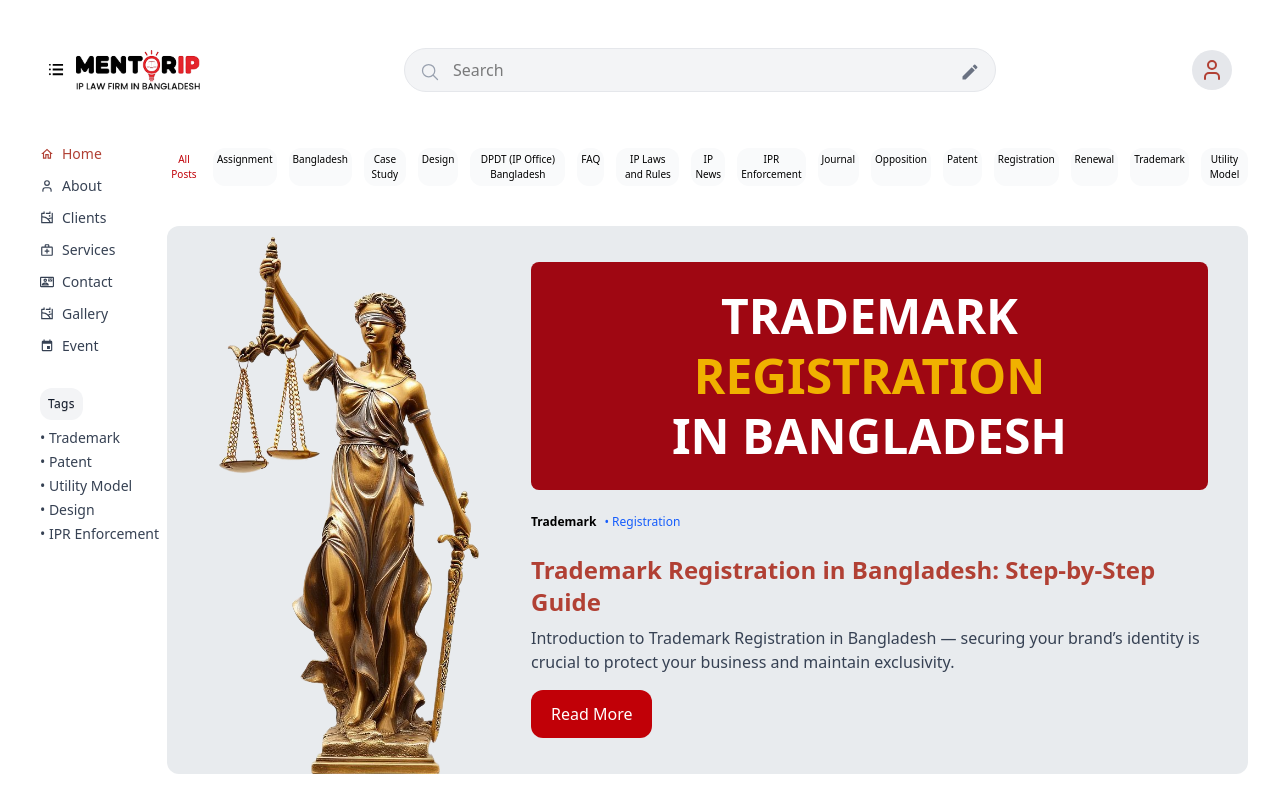
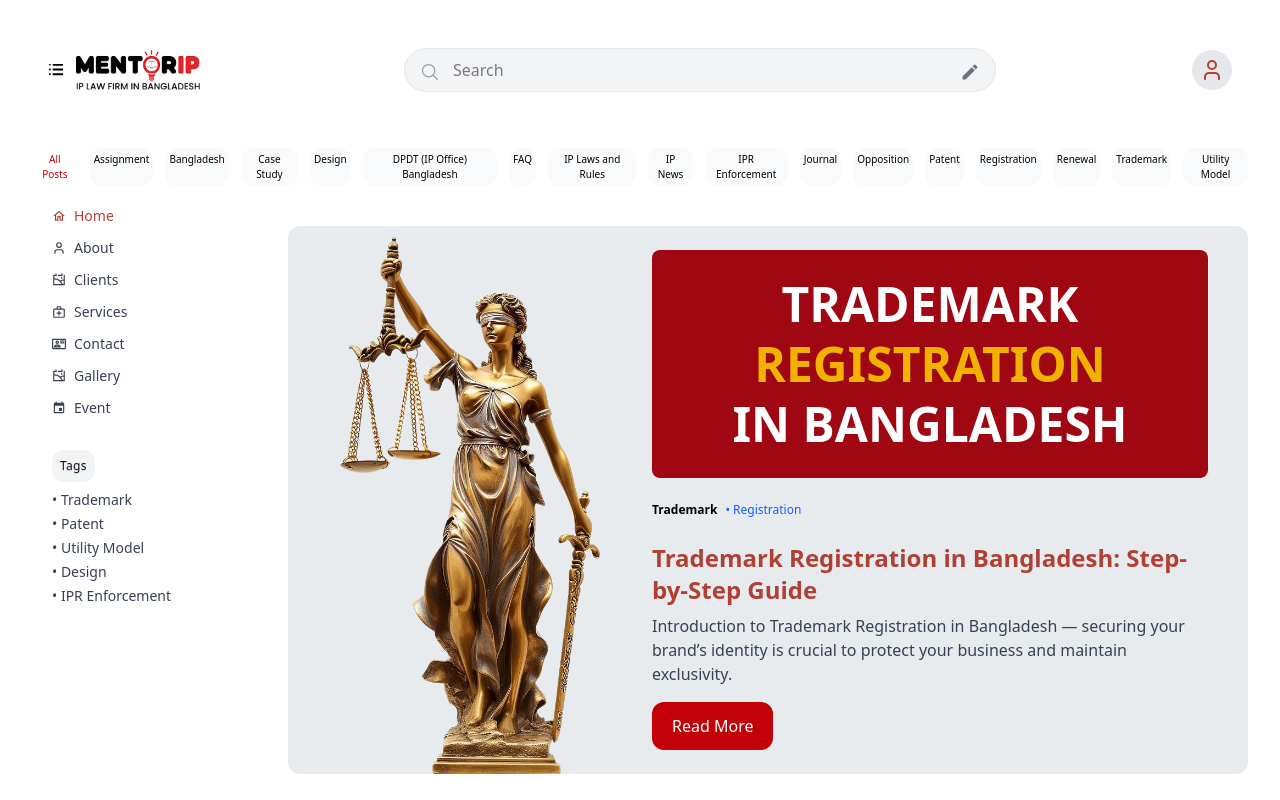
Before and after one commit to Wasifa-Tahsin/MentorIP, a React (Vite) app: page / in a window 1280 px wide. Shown: the top 800 px of the page. Built offline with nearby package versions, Linux system fonts and the light colour scheme.

Commit message:
practice

```diff
--- a/src/Components/Menu/Menu.jsx
+++ b/src/Components/Menu/Menu.jsx
@@ -7,12 +7,13 @@ import {
   MdEvent,
   MdOutlineMedicalServices,
 } from "react-icons/md";
-import { TfiMenuAlt } from "react-icons/tfi";
+
 import { RiGalleryLine } from "react-icons/ri";
 
 const Menu = () => {
   return (
-    <div className=" p-2 mt-7  text-sm   ">
+    <div className="w-64  p-5 text-sm   ">
+      {/* Title */}
 
 
       {/* Menu Links */}
--- a/src/Components/Root/Root.jsx
+++ b/src/Components/Root/Root.jsx
@@ -17,14 +17,14 @@ const Root = () => {
     <div>
       <Header></Header>
 
-     {/* <Tab></Tab> */}
+     <Tab></Tab>
  <div className="container mx-auto">
   {/* Grid part: Menu + Banner + Tab */}
   <div className="grid grid-cols-[auto_1fr]">
     <Menu />
 
     <div className="w-full">
-      <Tab />
+
       {isHome && <Banner />}
     </div>
   </div>
--- a/src/Components/Tabs/Tab.jsx
+++ b/src/Components/Tabs/Tab.jsx
@@ -1,197 +1,46 @@
 import React from 'react';
 import { NavLink } from 'react-router';
+
+const tabs = [
+  { name: 'All Posts', path: '/' },
+  { name: 'Assignment', path: '/assignment' },
+  { name: 'Bangladesh', path: '/bangladesh' },
+  { name: 'Case Study', path: '/caseStudy' },
+  { name: 'Design', path: '/design' },
+  { name: 'DPDT (IP Office) Bangladesh', path: '/dpdt' },
+  { name: 'FAQ', path: '/FAQ' },
+  { name: 'IP Laws and Rules', path: '/ip-laws' },
+  { name: 'IP News', path: '/ip-news' },
+  { name: 'IPR Enforcement', path: '/ipr-enforcement' },
+  { name: 'Journal', path: '/journal' },
+  { name: 'Opposition', path: '/opposition' },
+  { name: 'Patent', path: '/patent' },
+  { name: 'Registration', path: '/registration' },
+  { name: 'Renewal', path: '/renewal' },
+  { name: 'Trademark', path: '/trademark' },
+  { name: 'Utility Model', path: '/utility-model' },
+];
 
 const Tab = () => {
   return (
     <section>
-          <div className='w-full flex justify-center mt-10 overflow-x-auto'>
-            <nav className='text-[10px] space-x-3 flex'>
+      <div className="w-full flex justify-center mt-10 overflow-x-auto">
+        <nav className="text-[10px] space-x-3 flex">
+          {tabs.map((tab) => (
             <NavLink
-                  to='/'
+              key={tab.path}
+              to={tab.path}
               className={({ isActive }) =>
                 `px-1 py-1 rounded-xl cursor-pointer ${
-                      isActive ? ' text-red-700' : 'bg-gray-50 hover:bg-purple-500 hover:text-white'
+                  isActive
+                    ? 'text-red-700'
+                    : 'bg-gray-50 hover:bg-purple-500 hover:text-white'
                 }`
               }
             >
-                  All Posts
+              {tab.name}
             </NavLink>
-
-                <NavLink
-                  to='/assignment'
-                  className={({ isActive }) =>
-                    `px-1 py-1 rounded-xl cursor-pointer ${
-                      isActive ? ' text-red-700' : 'bg-gray-50 hover:bg-purple-500 hover:text-white'
-                    }`
-                  }
-                >
-                  Assignment
-                </NavLink>
-
-                <NavLink
-                  to='/bangladesh'
-                  className={({ isActive }) =>
-                    `px-1 py-1 rounded-xl cursor-pointer ${
-                      isActive ? ' text-red-700' : 'bg-gray-50 hover:bg-purple-500 hover:text-white'
-                    }`
-                  }
-                >
-                  Bangladesh
-                </NavLink>
-
-                <NavLink
-                  to='/caseStudy'
-                  className={({ isActive }) =>
-                    `px-1 py-1 rounded-xl cursor-pointer ${
-                      isActive ? 'text-red-700' : 'bg-gray-50 hover:bg-purple-500 hover:text-white'
-                    }`
-                  }
-                >
-                  Case Study
-                </NavLink>
-
-                <NavLink
-                  to='/design'
-                  className={({ isActive }) =>
-                    `px-1 py-1 rounded-xl cursor-pointer ${
-                      isActive ? 'text-red-700' : 'bg-gray-50 hover:bg-purple-500 hover:text-white'
-                    }`
-                  }
-                >
-                  Design
-                </NavLink>
-
-                <NavLink
-                  to='/dpdt'
-                  className={({ isActive }) =>
-                    `px-1 py-1 rounded-xl cursor-pointer ${
-                      isActive ? 'text-red-700' : 'bg-gray-50 hover:bg-purple-500 hover:text-white'
-                    }`
-                  }
-                >
-                  DPDT (IP Office) Bangladesh
-                </NavLink>
-
-                <NavLink
-                  to='/FAQ'
-                  className={({ isActive }) =>
-                    `px-1 py-1 rounded-xl cursor-pointer ${
-                      isActive ? 'text-red-700' : 'bg-gray-50 hover:bg-purple-500 hover:text-white'
-                    }`
-                  }
-                >
-                  FAQ
-                </NavLink>
-
-                <NavLink
-                  to='/ip-laws'
-                  className={({ isActive }) =>
-                    `px-1 py-1 rounded-xl cursor-pointer ${
-                      isActive ? 'text-red-700' : 'bg-gray-50 hover:bg-purple-500 hover:text-white'
-                    }`
-                  }
-                >
-                  IP Laws and Rules
-                </NavLink>
-
-                <NavLink
-                  to='/ip-news'
-                  className={({ isActive }) =>
-                    `px-1 py-1 rounded-xl cursor-pointer ${
-                      isActive ? 'text-red-700' : 'bg-gray-50 hover:bg-purple-500 hover:text-white'
-                    }`
-                  }
-                >
-                  IP News
-                </NavLink>
-
-                <NavLink
-                  to='/ipr-enforcement'
-                  className={({ isActive }) =>
-                    `px-1 py-1 rounded-xl cursor-pointer ${
-                      isActive ? 'text-red-700' : 'bg-gray-50 hover:bg-purple-500 hover:text-white'
-                    }`
-                  }
-                >
-                  IPR Enforcement
-                </NavLink>
-
-                <NavLink
-                  to='/journal'
-                  className={({ isActive }) =>
-                    `px-1 py-1 rounded-xl cursor-pointer ${
-                      isActive ? 'text-red-700' : 'bg-gray-50 hover:bg-purple-500 hover:text-white'
-                    }`
-                  }
-                >
-                  Journal
-                </NavLink>
-
-                <NavLink
-                  to='/opposition'
-                  className={({ isActive }) =>
-                    `px-1 py-1 rounded-xl cursor-pointer ${
-                      isActive ? 'text-red-700' : 'bg-gray-50 hover:bg-purple-500 hover:text-white'
-                    }`
-                  }
-                >
-                  Opposition
-                </NavLink>
-
-                <NavLink
-                  to='/patent'
-                  className={({ isActive }) =>
-                    `px-1 py-1 rounded-xl cursor-pointer ${
-                      isActive ? 'text-red-700' : 'bg-gray-50 hover:bg-purple-500 hover:text-white'
-                    }`
-                  }
-                >
-                  Patent
-                </NavLink>
-
-                <NavLink
-                  to='/registration'
-                  className={({ isActive }) =>
-                    `px-1 py-1 rounded-xl cursor-pointer ${
-                      isActive ? 'text-red-700' : 'bg-gray-50 hover:bg-purple-500 hover:text-white'
-                    }`
-                  }
-                >
-                  Registration
-                </NavLink>
-
-                <NavLink
-                  to='/renewal'
-                  className={({ isActive }) =>
-                    `px-1 py-1 rounded-xl cursor-pointer ${
-                      isActive ? 'text-red-700' : 'bg-gray-50 hover:bg-purple-500 hover:text-white'
-                    }`
-                  }
-                >
-                  Renewal
-                </NavLink>
-
-                <NavLink
-                  to='/trademark'
-                  className={({ isActive }) =>
-                    `px-1 py-1 rounded-xl cursor-pointer ${
-                      isActive ? 'text-red-700' : 'bg-gray-50 hover:bg-purple-500 hover:text-white'
-                    }`
-                  }
-                >
-                  Trademark
-                </NavLink>
-
-                <NavLink
-                  to='/utility-model'
-                  className={({ isActive }) =>
-                    `px-1 py-1 rounded-xl cursor-pointer ${
-                      isActive ? 'text-red-700' : 'bg-gray-50 hover:bg-purple-500 hover:text-white'
-                    }`
-                  }
-                >
-                  Utility Model
-                </NavLink>
+          ))}
         </nav>
       </div>
     </section>
```
Lines whose indentation alone changed are shown as unchanged.
